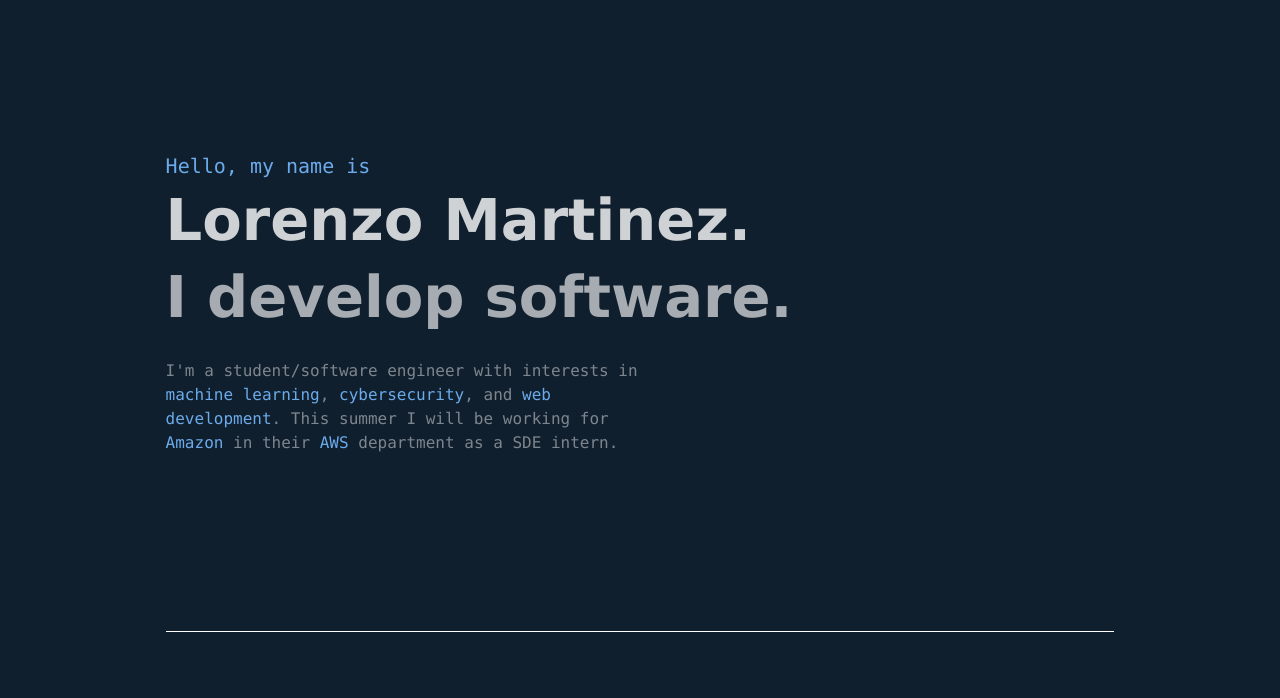
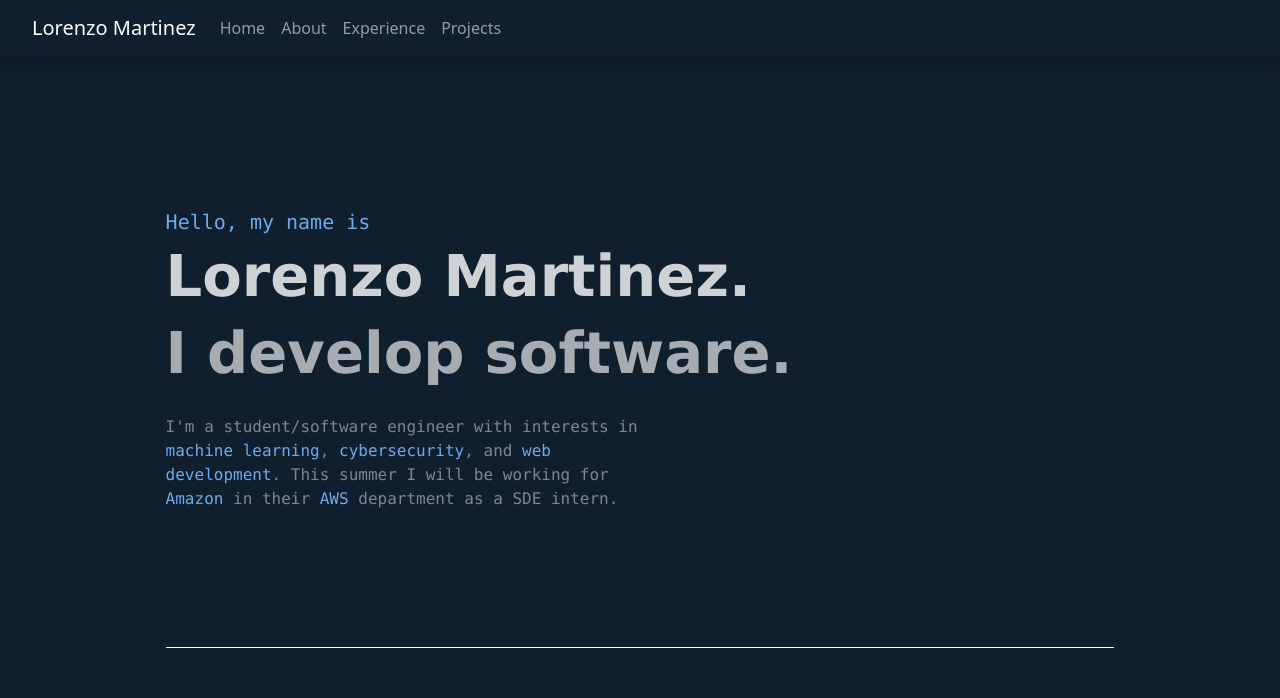
Before and after one commit to lorenzomtz/lorenzomtz.github.io, a React (Create React App) app: page / in a window 1280 px wide. Shown: the top 698 px of the page. Built offline with nearby package versions, Linux system fonts and the light colour scheme.

Commit message:
Initial navbar setup, needs redesign and repositioning

```diff
--- /dev/null
+++ b/src/App.jsx
@@ -0,0 +1,18 @@
+import React from "react";
+import Navigation from "./components/Nav/Navigation";
+import { Route, Routes } from "react-router-dom";
+import "bootstrap/dist/css/bootstrap.min.css";
+import Home from "./components/Home/Home";
+
+function App() {
+  return (
+    <div>
+      <Navigation />
+      <Routes>
+        <Route path="/" element={<Home />} />
+      </Routes>
+    </div>
+  );
+}
+
+export default App;
--- a/src/components/Home/Home.css
+++ b/src/components/Home/Home.css
@@ -36,9 +36,9 @@ h2 {
 }
 
 .section {
-    padding-top: 25vh;
+    padding-top: 20vh;
     padding-left: 3vw;
-    padding-bottom: 20vh;
+    padding-bottom: 15vh;
     border-bottom: 1px solid white;
 }
 
@@ -108,6 +108,6 @@ h2 {
 }
 
 #home {
-    padding-bottom: 20vh;
+    padding-bottom: 15vh;
     border-bottom: 1px solid white;
 }
--- a/src/components/Home/Home.jsx
+++ b/src/components/Home/Home.jsx
@@ -1,7 +1,6 @@
 import React from "react";
 import "./Home.css";
 import "bootstrap/dist/css/bootstrap.css";
-// import { Link } from "react-router-dom";
 import { Container } from "react-bootstrap";
 
 function Home() {
--- /dev/null
+++ b/src/components/Nav/Navigation.css
@@ -0,0 +1,5 @@
+#nav {
+  padding-left: 2rem;
+  background-color: #101f2e;
+  box-shadow: 0px 10px 5px #0e1b27;
+}
--- /dev/null
+++ b/src/components/Nav/Navigation.jsx
@@ -0,0 +1,25 @@
+import React from "react";
+import { Navbar, Nav } from "react-bootstrap";
+import "bootstrap/dist/css/bootstrap.css";
+import "./Navigation.css";
+
+function Navigation() {
+  return (
+    <div>
+      <Navbar id="nav" variant="dark" expand="lg">
+          <Navbar.Brand className="nav-text" href="#home">Lorenzo Martinez</Navbar.Brand>
+          <Navbar.Toggle aria-controls="basic-navbar-nav" />
+          <Navbar.Collapse id="basic-navbar-nav">
+            <Nav className="ml-auto">
+              <Nav.Link href="#home">Home</Nav.Link>
+              <Nav.Link href="#about">About</Nav.Link>
+              <Nav.Link href="#experience">Experience</Nav.Link>
+              <Nav.Link href="#projects">Projects</Nav.Link>
+            </Nav>
+          </Navbar.Collapse>
+      </Navbar>
+    </div>
+  );
+}
+
+export default Navigation;
--- a/src/index.js
+++ b/src/index.js
@@ -1,19 +1,18 @@
-import React from 'react';
-import ReactDOM from 'react-dom';
-import './index.css';
-import Home from './components/Home/Home';
-import reportWebVitals from './reportWebVitals';
-import { BrowserRouter, Routes, Route } from 'react-router-dom';
+import React from "react";
+import ReactDOM from "react-dom";
+import "./index.css";
+// import Home from './components/Home/Home';
+import App from "./App";
+import reportWebVitals from "./reportWebVitals";
+import { BrowserRouter } from "react-router-dom";
 
 ReactDOM.render(
   <React.StrictMode>
-  <BrowserRouter>
-    <Routes>
-      <Route path="/" element={<Home/>}/>
-    </Routes>
-  </BrowserRouter>
+    <BrowserRouter>
+        <App />
+    </BrowserRouter>
   </React.StrictMode>,
-  document.getElementById('root')
+  document.getElementById("root")
 );
 
 // If you want to start measuring performance in your app, pass a function
```
Also changed, not shown: public/manifest.json.
